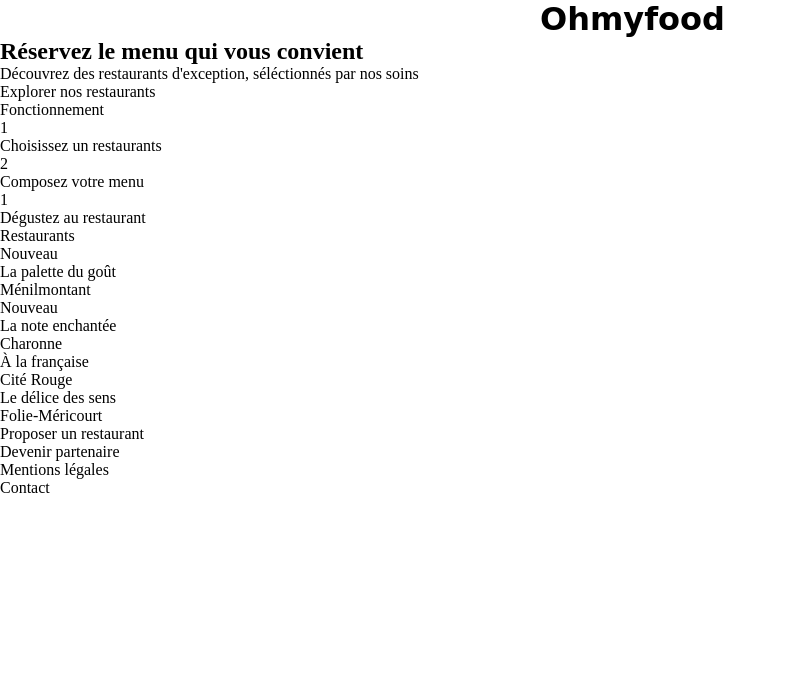
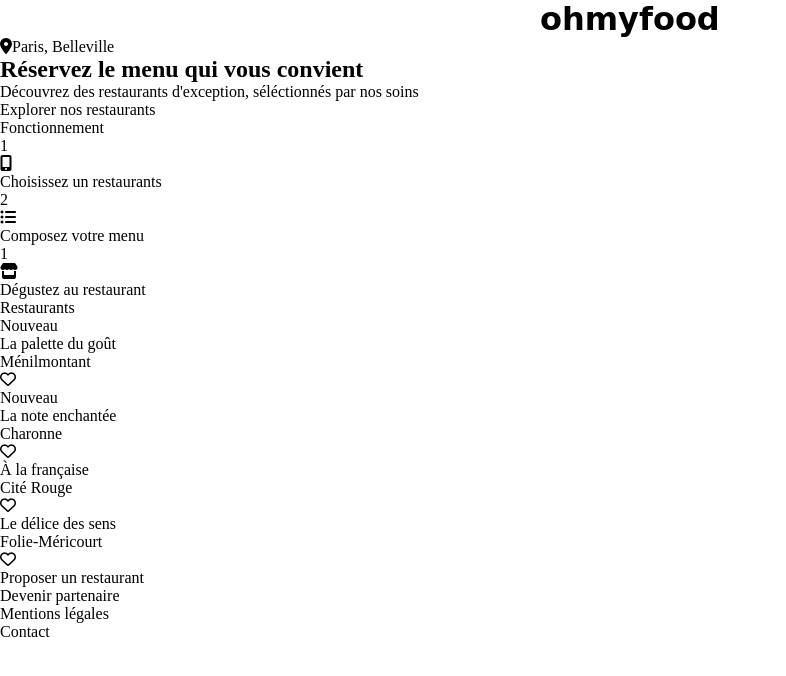
Before and after one commit to AmaruZ/AmarZirouel_3_315032021, a plain HTML site: page index.html in a window 1280 px wide. Shown: the whole page, without its empty margins (0-786 px from the left). Drawn offline with Linux system fonts and the light colour scheme; a web font is replaced by a local one.

Commit message:
ajout des icones

```diff
--- a/index.html
+++ b/index.html
@@ -13,15 +13,15 @@
 
 <body>
     <header>
-        <div class="header__logo"><h1>Ohmyfood</h1></div>
+        <div class="header__logo"><h1>ohmyfood</h1></div>
     </header>
 
     <section class="title-container">
-        <div class="localisation"></div>
+        <div class="localisation"><i class="fas fa-map-marker-alt"></i>Paris, Belleville</div>
         <div class="explore">
-            <div class="explore__title"><h1>Réservez le menu qui vous convient</h1></div>
+            <div class="explore__title"><h2>Réservez le menu qui vous convient</h2></div>
             <div class="explore__text">Découvrez des restaurants d'exception, séléctionnés par nos soins</div>
-            <div class="explore_btn"><a href="#restaurants_container">Explorer nos restaurants</a></div>
+            <div class="btn"><a href="#restaurants_container">Explorer nos restaurants</a></div>
         </div>
     </section>
 
@@ -30,17 +30,17 @@
         <div class="fonction-container__list">
             <div class="fonction">
                 <div class="fonction__number">1</div>
-                <div class="fonction__icon"></div>
+                <div class="fonction__icon"><i class="fas fa-mobile-alt"></i></div>
                 <div class="fonction__name">Choisissez un restaurants</div>
             </div>
             <div class="fonction">
                 <div class="fonction__number">2</div>
-                <div class="fonction__icon"></div>
+                <div class="fonction__icon"><i class="fas fa-list-ul"></i></div>
                 <div class="fonction__name">Composez votre menu</div>
             </div>
             <div class="fonction">
                 <div class="fonction__number">1</div>
-                <div class="fonction__icon"></div>
+                <div class="fonction__icon"><i class="fas fa-store"></i></div>
                 <div class="fonction__name">Dégustez au restaurant</div>
             </div>
         </div>
@@ -52,25 +52,25 @@
                 <div class="restaurant__photo"><div class="restaurant__photo--new">Nouveau</div></div>
                 <div class="restaurant__title">La palette du goût</div>
                 <div class="restaurant__localisation">Ménilmontant</div>
-                <div class="restaurant__heart"></div>
+                <div class="restaurant__heart"><i class="far fa-heart"></i></div>
             </div>
             <div class="restaurant">
                 <div class="restaurant__photo"><div class="restaurant__photo--new">Nouveau</div></div>
                 <div class="restaurant__title">La note enchantée</div>
                 <div class="restaurant__localisation">Charonne</div>
-                <div class="restaurant__heart"></div>
+                <div class="restaurant__heart"><i class="far fa-heart"></i></div>
             </div>
             <div class="restaurant">
                 <div class="restaurant__photo"></div>
                 <div class="restaurant__title">À la française</div>
                 <div class="restaurant__localisation">Cité Rouge</div>
-                <div class="restaurant__heart"></div>
+                <div class="restaurant__heart"><i class="far fa-heart"></i></div>
             </div>
             <div class="restaurant">
                 <div class="restaurant__photo"></div>
                 <div class="restaurant__title">Le délice des sens</div>
                 <div class="restaurant__localisation">Folie-Méricourt</div>
-                <div class="restaurant__heart"></div>
+                <div class="restaurant__heart"><i class="far fa-heart"></i></div>
             </div>
         </div>
 
--- /dev/null
+++ b/sass/Layout/_header.scss
@@ -0,0 +1,16 @@
+
+
+
+header{
+
+    width: 100%;
+    .header{
+        &__logo{
+            max-width: 200px;
+            font-family: 'Shrikhand', cursive;
+             margin-left: auto;
+            margin-right: auto;
+        }
+    }
+
+}
--- a/sass/Layout/header.scss
+++ /dev/null
@@ -1,18 +0,0 @@
-
-
-
-header{
-
-    width: 100%;
-    .header{
-        &__logo{
-            h1{
-                max-width: 200px;
-                font-family: 'Shrikhand', cursive;
-                margin-left: auto;
-                margin-right: auto;
-            }
-        }
-    }
-
-}
--- a/sass/Utils/colors.scss
+++ b/sass/Utils/_variables.scss
@@ -1,3 +1,4 @@
+//couleurs
 $color-primary: #9356DC;
 $color-secondary: #FF79DA;
 $color-tertiary: #99E2D0;
--- a/style.scss
+++ b/style.scss
@@ -1,6 +1,6 @@
-@import "./sass/Utils/colors.scss";
-@import "./sass/Base/fonts.scss";
-@import "./sass/Layout/header.scss";
+@import "./sass/Utils/variables";
+@import "./sass/Base/fonts";
+@import "./sass/Layout/header";
 
 *{
     margin: 0;
```
Also changed, not shown: sass/Base/_fonts.scss (renamed from sass/Base/fonts.scss), sass/Base/fonts.css (deleted), sass/Layout/header.css (deleted), sass/Utils/colors.css (deleted), style.css, 4 other files.
